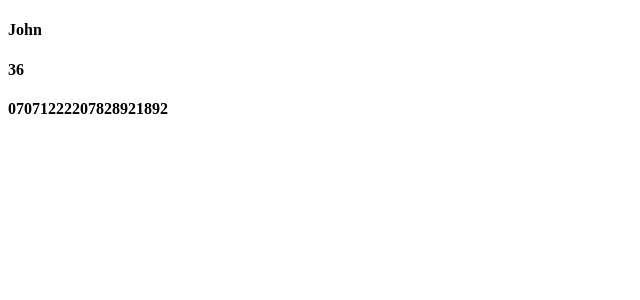
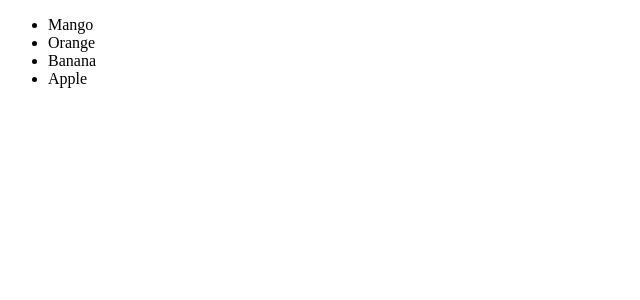
Before and after one commit to ColinAdo/learning-react, a React (Vite) app: page / in a window 1280 px wide. Shown: the top 300 px of the page, without its empty margins (0-640 px from the left). Built offline with nearby package versions, Linux system fonts and the light colour scheme.

Commit message:
Add working with array and map

```diff
--- a/src/App.jsx
+++ b/src/App.jsx
@@ -1,20 +1,10 @@
-import Hello from './components/Hello';
+import Fruits from './components/Fruits';
 
 function App() {
-  {/* Passing array t component */}
-  // const nickNames = ['Deluxe', 'Sam'];
-
-  // Pasing object props to components
-  const person = {
-    name: 'John',
-    age: 36,
-    phoneNumbers: ['070712222', '07828921892']
-  }
 
   return (
     <div className="App">
-      {/* <Hello nickNames={nickNames} /> */}
-      <Hello person={person} />
+      <Fruits />
     </div>
   )
 }
--- /dev/null
+++ b/src/components/Fruits.jsx
@@ -0,0 +1,12 @@
+export default function Fruits() {
+    const fruits = ['Mango', 'Orange', 'Banana', 'Apple'];
+    return (
+        <ul>
+            <div>
+                {fruits.map(fruit => (
+                    <li key={fruit}>{fruit}</li>
+                ))}
+            </div>
+        </ul>
+    );
+}
--- a/src/components/Hello.jsx
+++ b/src/components/Hello.jsx
@@ -1,11 +1,8 @@
-// Working with passing array and objects props to a component
-function Hello({person}) {
+function Hello() {
     return (
         <div>
-            {/* <h3>My nick names are: {nickNames}</h3> */}
-            <h4>{person.name}</h4>
-            <h4>{person.age}</h4>
-            <h4>{person.phoneNumbers}</h4>
+            <h4>Hello there</h4>
+
         </div>
     );
 }
```
